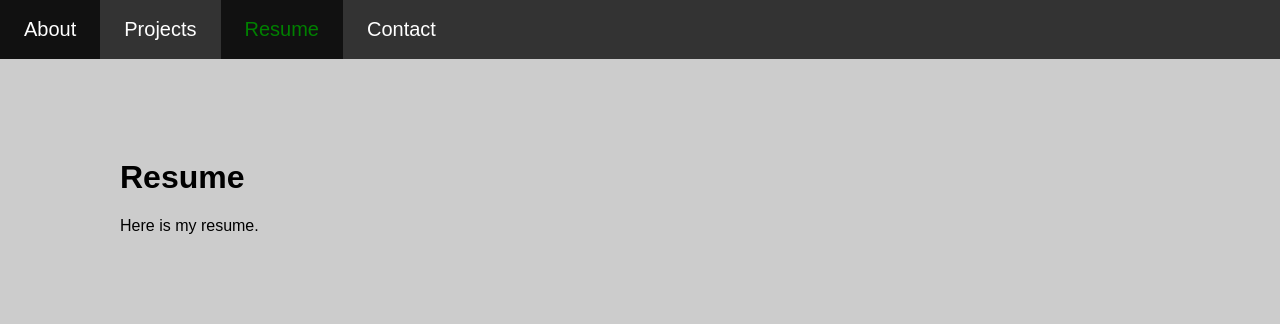
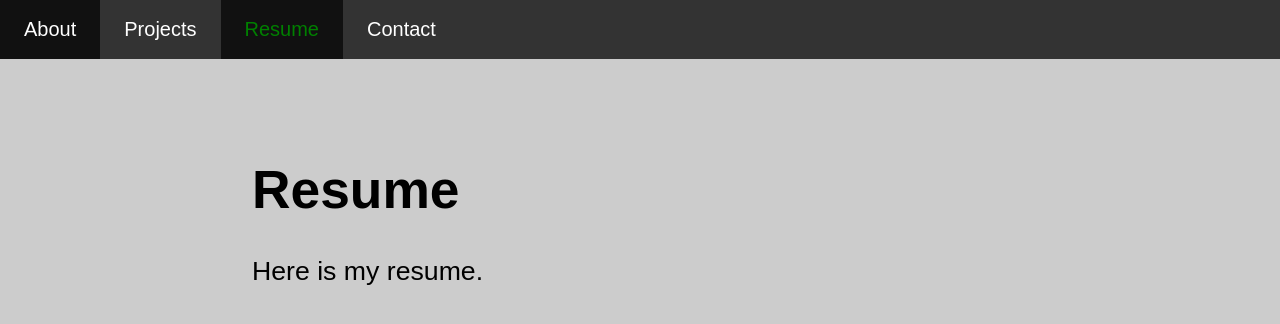
Before and after one commit to ErylKenner/ErylKenner.github.io, a Jekyll site: the page built from resume.md, in a window 1280 px wide. Shown: the top 324 px of the page. Built offline with Jekyll 4.4.1, drawn with Linux system fonts in a browser that asks for light colours.

Commit message:
Margin scales with window width. Increased font size

```diff
--- a/_sass/main.scss
+++ b/_sass/main.scss
@@ -46,16 +46,21 @@ nav li a:hover {
 }
 
 .margin_div{
-    margin: 100px 100px;
+    margin: 100px calc(40px + 15%);
     padding: 0;
-    //width: 75%;
-    //margin: auto;;
 }
 
 #content_container{
-    //background-color: white;
     margin: 20px 20px;
     padding: 0;
+}
+
+h1 {
+    font-size: 40pt;
+}
+
+p {
+    font-size: 20pt;
 }
 
 //OTHER STUFF
```
Also changed, not shown: index.md (+2 -1 lines).
